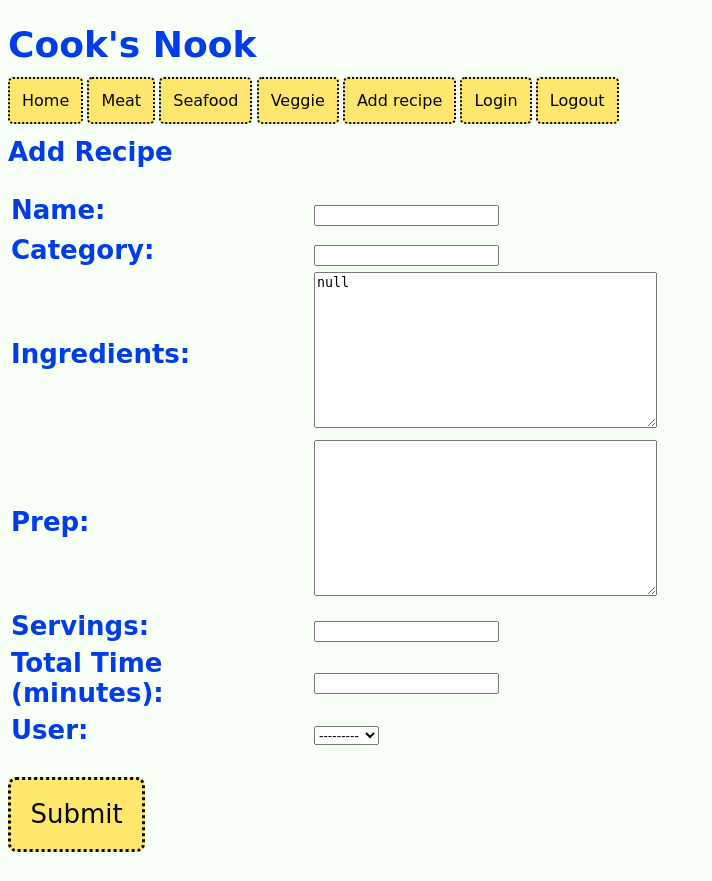
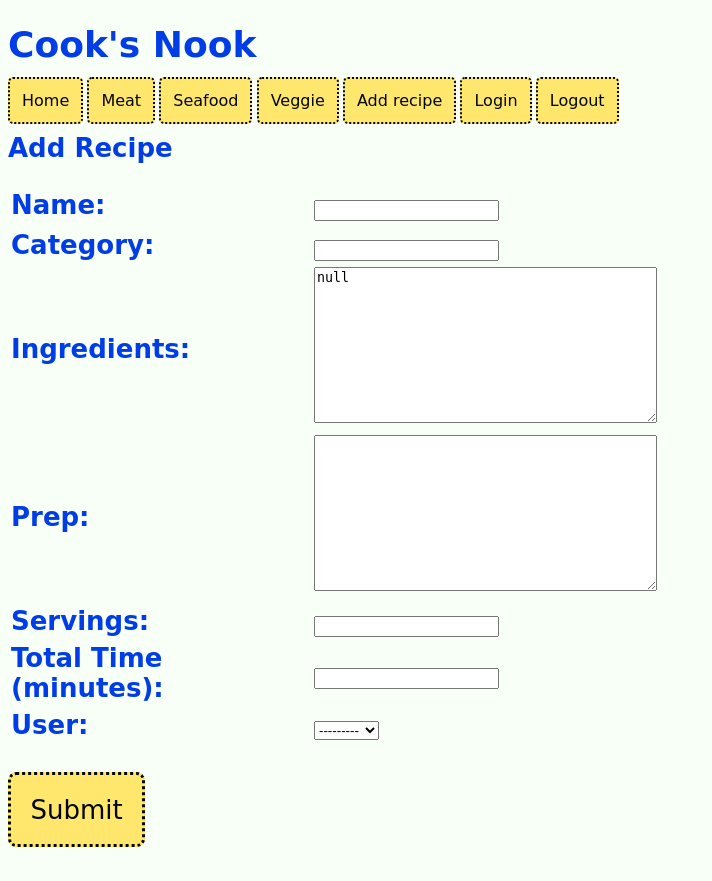
Before and after one commit to aggiewb/cooks-nook, a Django app: page /recipe/newrecipe/ in a window 1280 px wide. Shown: the whole page, without its empty margins (0-712 px from the left). Before the commit the page ends 852 px from the top, so only its background shows below. Run offline with Django 3.2, Linux system fonts and the light colour scheme; the visitor is signed in with stand-in values (Sample User, id 1); data comes from the database, SQL or seed files in the repository; some web fonts are replaced.

Commit message:
Reorganize margin attributes

```diff
--- a/cooks_nook/recipe/static/style.css
+++ b/cooks_nook/recipe/static/style.css
@@ -26,18 +26,22 @@
 ul, p, aside, footer, td {
     color:#030707;
     font-family: 'Open Sans', sans-serif;
-    margin-top: 0.75em; /* 12px */
     font-size: 1em; /* 16px */
 }
 
-nav ul, p, aside, footer, nav li, .submit{
-    padding-top: 0.3125em; /* 5px */
+ul, p, footer, td {
+    margin-top: 1em; /* 12px */
+}
+
+aside{
+    margin: 2em 0em; /* 14px */
 }
 
 nav ul{
     list-style-type: none;
     padding: 0;
 }
+
 
 nav li{
     display: inline;
@@ -52,14 +56,11 @@
     padding: 0.75em; /* 12px */
     border-radius: 0.3125em; /* 5px */
     font-family: 'Love Ya Like A Sister', cursive;
+    margin: 1em 0em;
 }
 
 nav li a:hover, aside a:hover, .submit:hover, .add_review:hover{
     background-color:#759AFF;
-}
-
-.submit, h2{
-    margin-top: 1em; /* 16px */
 }
 
 .new_form table, td, p{
```
